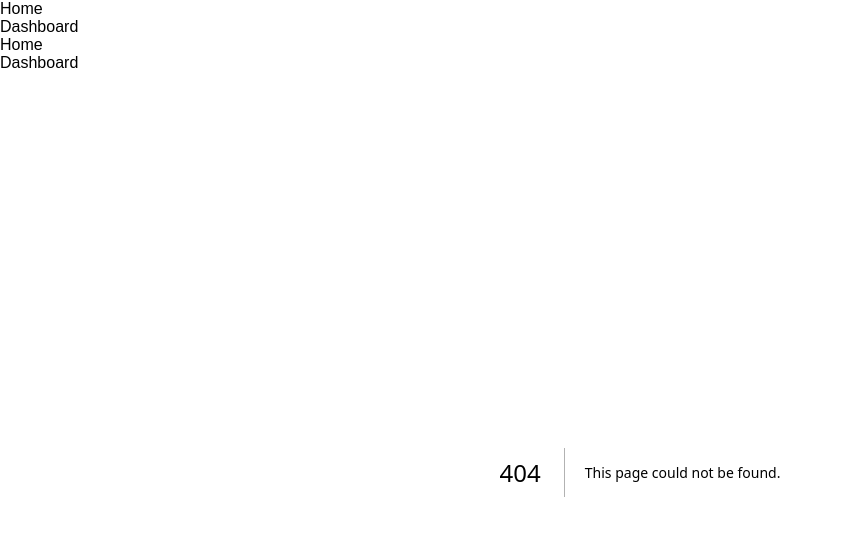
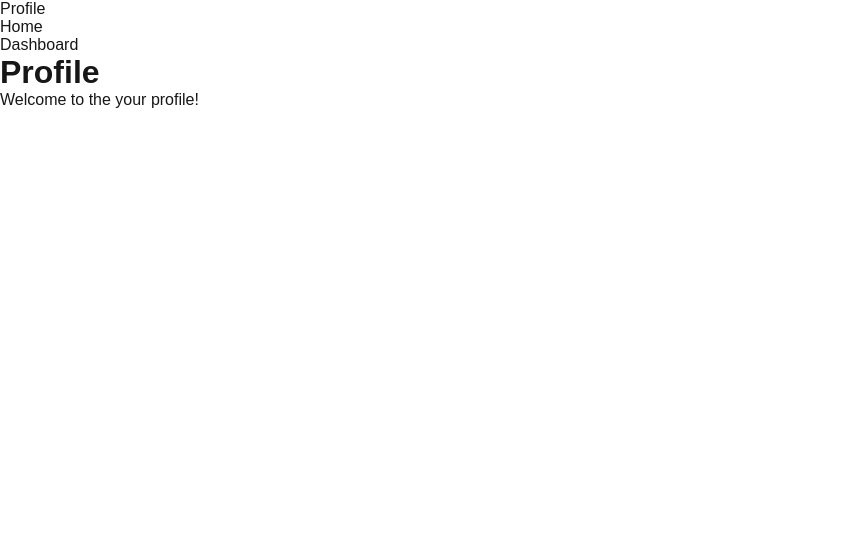
Before and after one commit to neofuture/polaris-nextjs, a Next.js app: page /user/profile in a window 1280 px wide. Before the commit this address had no page. Shown: the top 536 px of the page, without its empty margins (0-843 px from the left). Built offline with nearby package versions, Linux system fonts and the light colour scheme.

Commit message:
Added profile

```diff
--- /dev/null
+++ b/src/app/user/profile/page.tsx
@@ -0,0 +1,8 @@
+export default function Profile() {
+    return (
+        <div>
+            <h1>Profile</h1>
+            <p>Welcome to the your profile!</p>
+        </div>
+    );
+}
--- a/src/components/top-navigation/top-navigation.component.tsx
+++ b/src/components/top-navigation/top-navigation.component.tsx
@@ -5,8 +5,7 @@ export default function TopNavigation() {
         <header>
             <nav>
                 <ul>
-                    <li><Link href="/">Home</Link></li>
-                    <li><Link href="/dashboard">Dashboard</Link></li>
+                    <li><Link href="/user/profile">Profile</Link></li>
                 </ul>
             </nav>
         </header>
```
